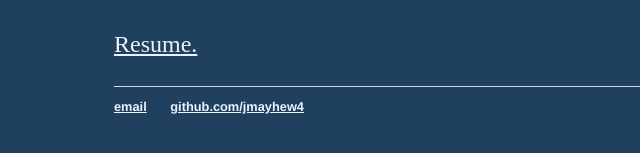
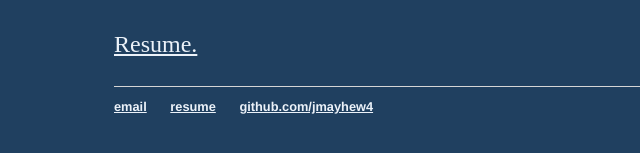
Before and after one commit to jmayhew4/jmayhew4.github.io, a Jekyll site: the page built from index.html, in a window 1280 px wide. Shown: the part 227-380 px from the top of the page, without its empty margins (78-718 px from the left). Built offline with Jekyll 4.4.1, drawn with Linux system fonts in a browser that asks for light colours.

Commit message:
Update default.html
added resume to footer

```diff
--- a/_layouts/default.html
+++ b/_layouts/default.html
@@ -20,6 +20,7 @@
 		<footer>
     		<ul>
         		<li><a href="mailto:heymayhew@gmail.com">email</a></li>
+			<li><a href="resume.docx" target="_blank">resume</a></li>
         		<li><a href="https://github.com/jmayhew4">github.com/jmayhew4</a></li>
 			</ul>
 		</footer>
```
